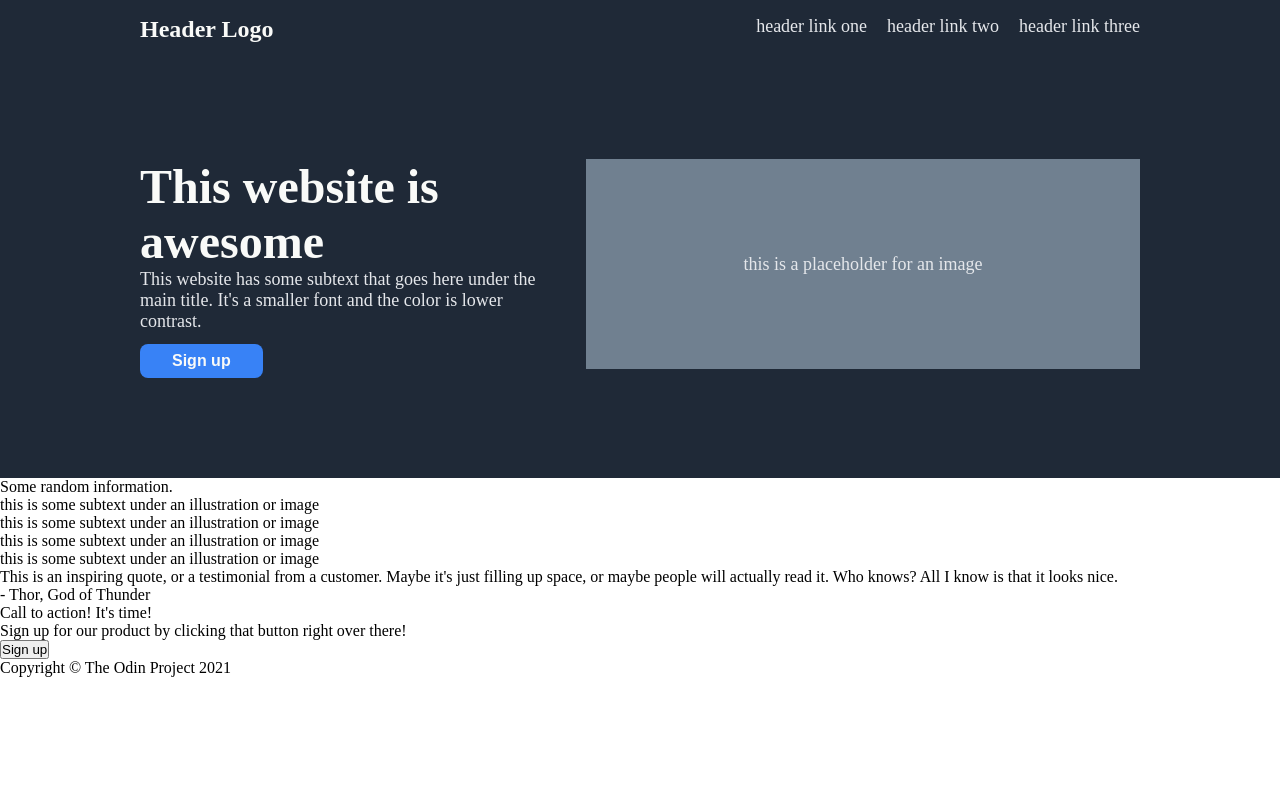
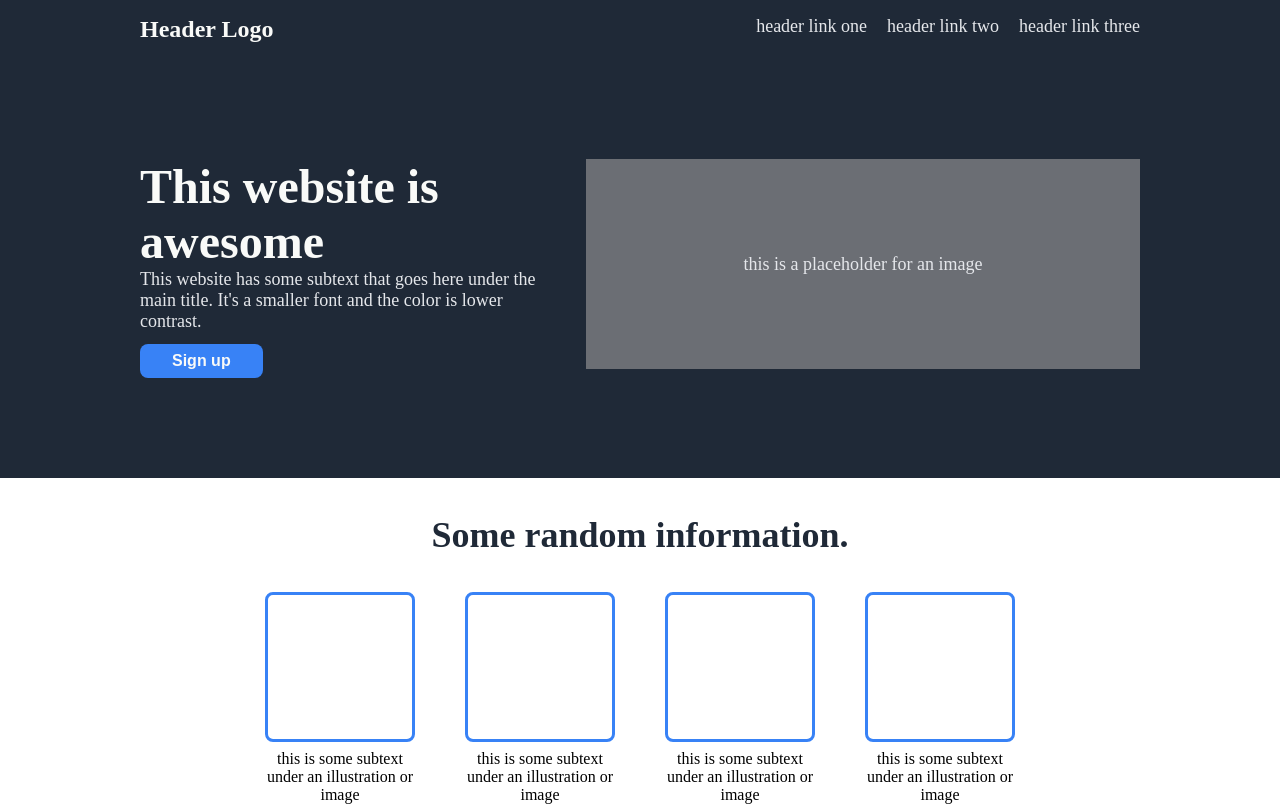
Before and after one commit to katie-wook/odin-landing-page, a plain HTML site: page index.html in a window 1280 px wide. Shown: the top 807 px of the page. Drawn offline with Linux system fonts and the light colour scheme.

Commit message:
Arrange information section with flexbox layout

```diff
--- a/index.html
+++ b/index.html
@@ -34,20 +34,20 @@
             <div class="title">Some random information.</div>
 
             <div class="information">
-                <div class="info-1">
-                    <div class="img-1"></div>
+                <div class="info-card">
+                    <div class="img"></div>
                     <div class="text">this is some subtext under an illustration or image</div>
                 </div>
-                <div class="info-2">
-                    <div class="img-2"></div>
+                <div class="info-card">
+                    <div class="img"></div>
                     <div class="text">this is some subtext under an illustration or image</div>
                 </div>
-                <div class="info-3">
-                    <div class="img-3"></div>
+                <div class="info-card">
+                    <div class="img"></div>
                     <div class="text">this is some subtext under an illustration or image</div>
                 </div>
-                <div class="info-4">
-                    <div class="img-4"></div>
+                <div class="info-card">
+                    <div class="img"></div>
                     <div class="text">this is some subtext under an illustration or image</div>
                 </div>
             </div>
--- a/styles.css
+++ b/styles.css
@@ -77,7 +77,7 @@ a {
 }
 
 .intro .img-placeholder {
-    background-color: slategray;
+    background-color: rgb(107, 110, 116);
     color: #E5E7EB;
     display: flex;
     justify-content: center;
@@ -86,3 +86,40 @@ a {
     height: 210px;
     font-size: 18px;
 }
+
+.info-container {
+    display: flex;
+    flex-direction: column;
+    align-items: center;
+    margin-bottom: 100px;
+}
+
+.info-container .title {
+    display: flex;
+    font-size: 36px;
+    font-weight: 800;
+    color: #1F2937;
+    padding: 36px 0;
+}
+
+.info-container .information {
+    display: flex;
+    gap: 50px;
+}
+
+.information .info-card {
+    display: flex;
+    flex-direction: column;
+    width: 150px;
+    text-align: center;
+
+}
+
+.info-card .img {
+    width: 150px;
+    height: 150px;
+    border-style: solid;
+    border-color: #3882F6;
+    border-radius: 8px;
+    margin-bottom: 8px;
+}
```
